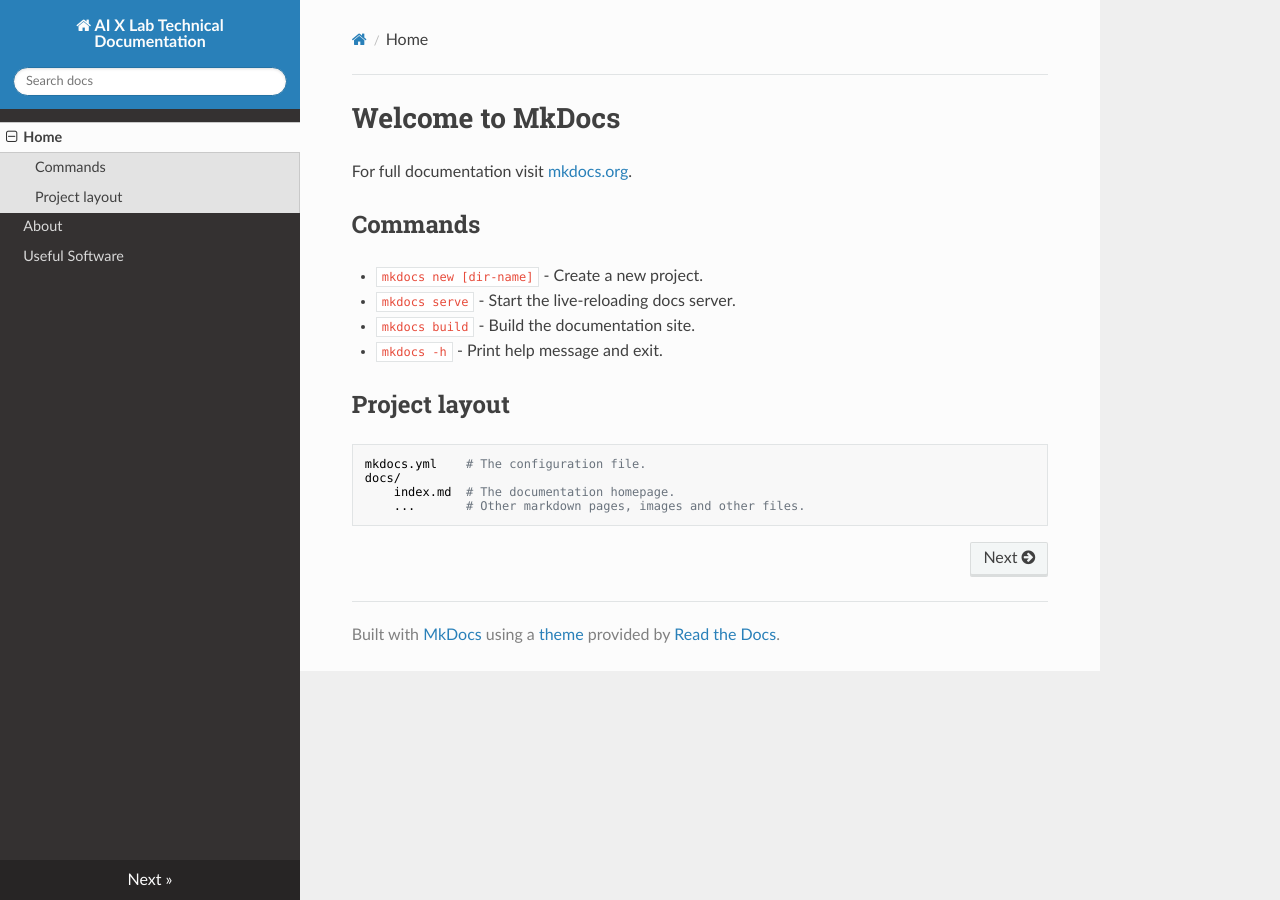
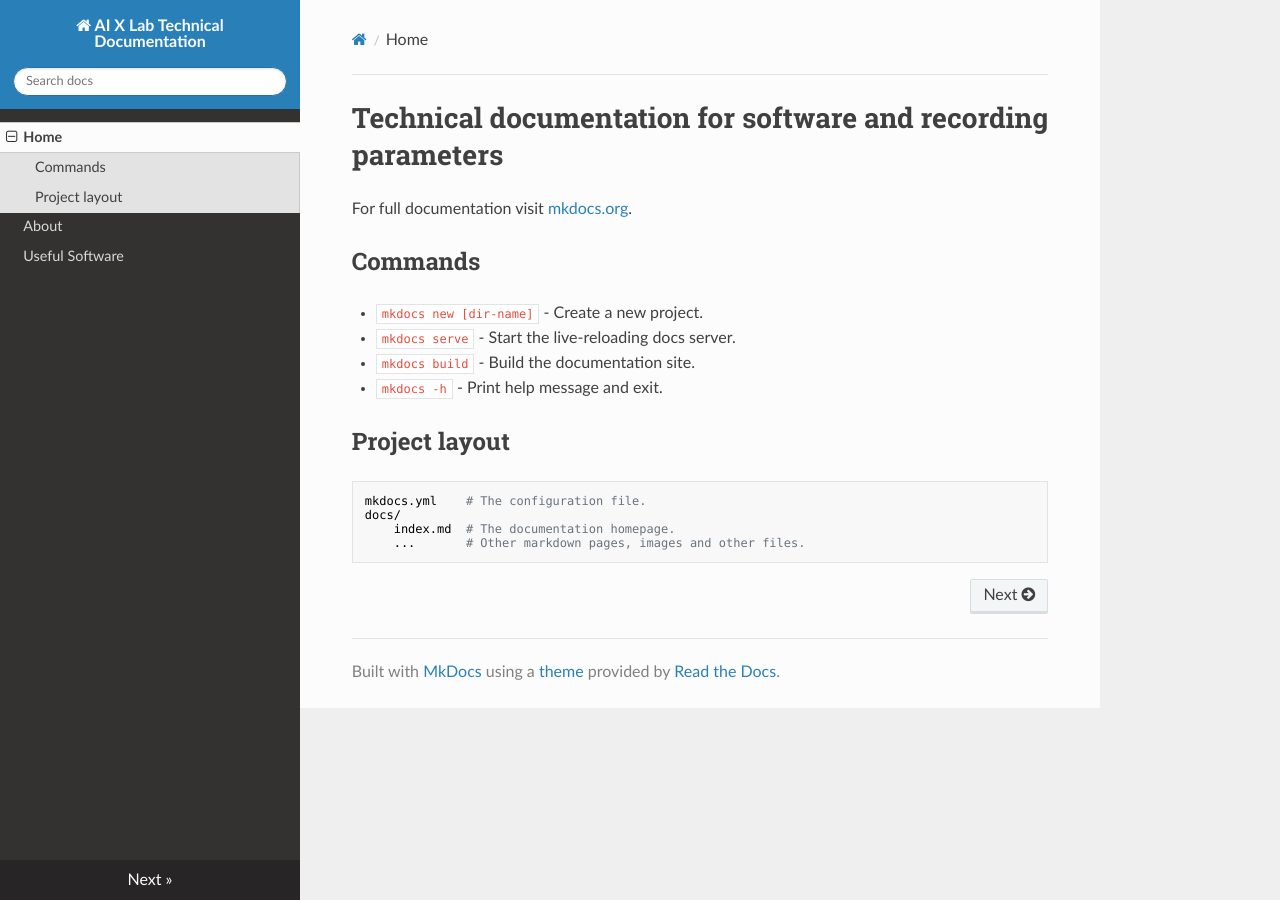
Before and after one commit to AIxlab-D3-NSBE-NMS/aixlab-d3-nsbe-nms.github.io, an MkDocs documentation site: the page built from docs/index.md, in a window 1280 px wide. Built offline with MkDocs 1.6.1, drawn with Linux system fonts in a browser that asks for light colours; nearby versions of some CDN libraries.

```diff
--- a/docs/index.md
+++ b/docs/index.md
@@ -1,4 +1,4 @@
-# Welcome to MkDocs
+# Technical documentation for software and recording parameters
 
 For full documentation visit [mkdocs.org](https://www.mkdocs.org).
 
```
Also changed, not shown: docs/about.md (+1 -0 lines).
